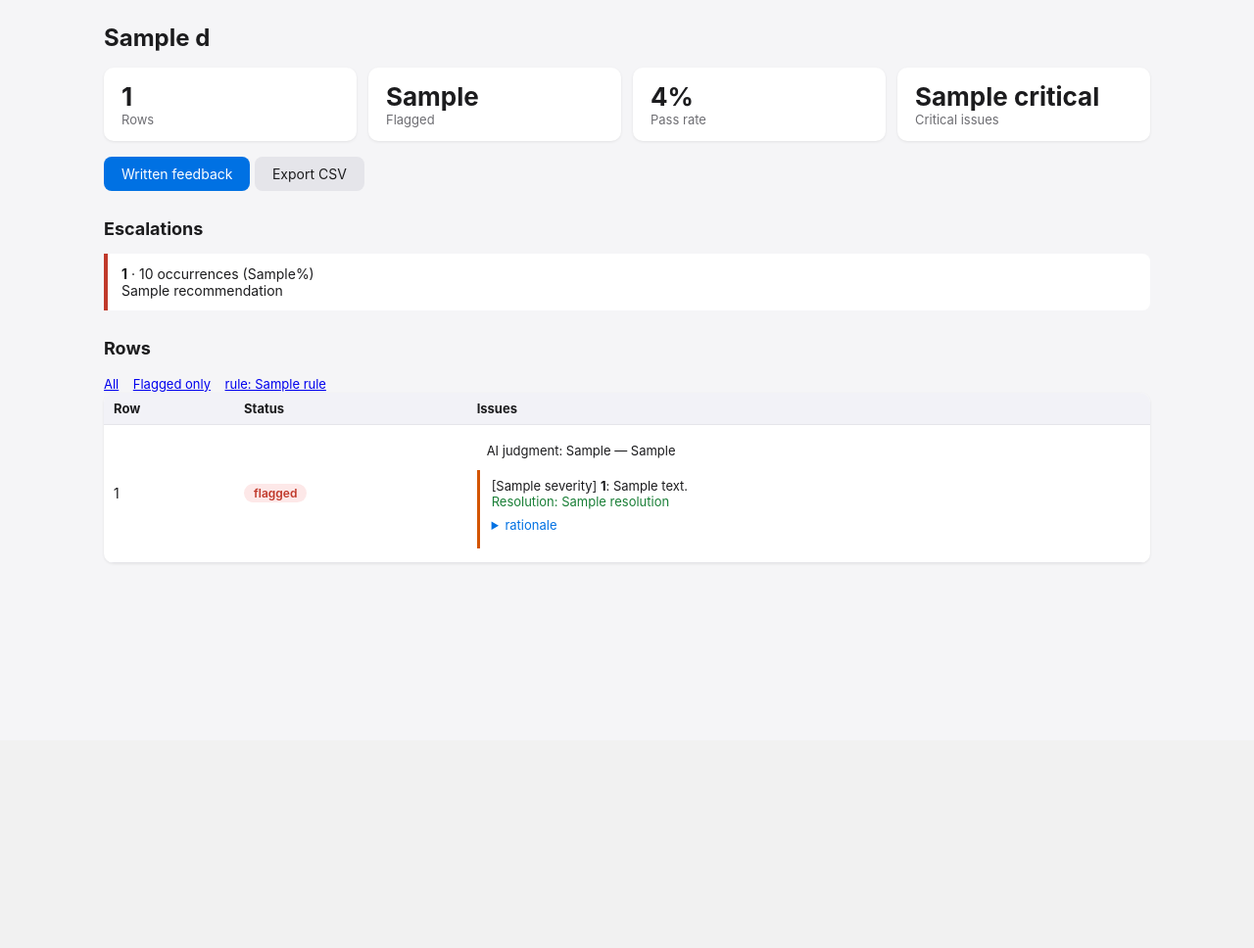
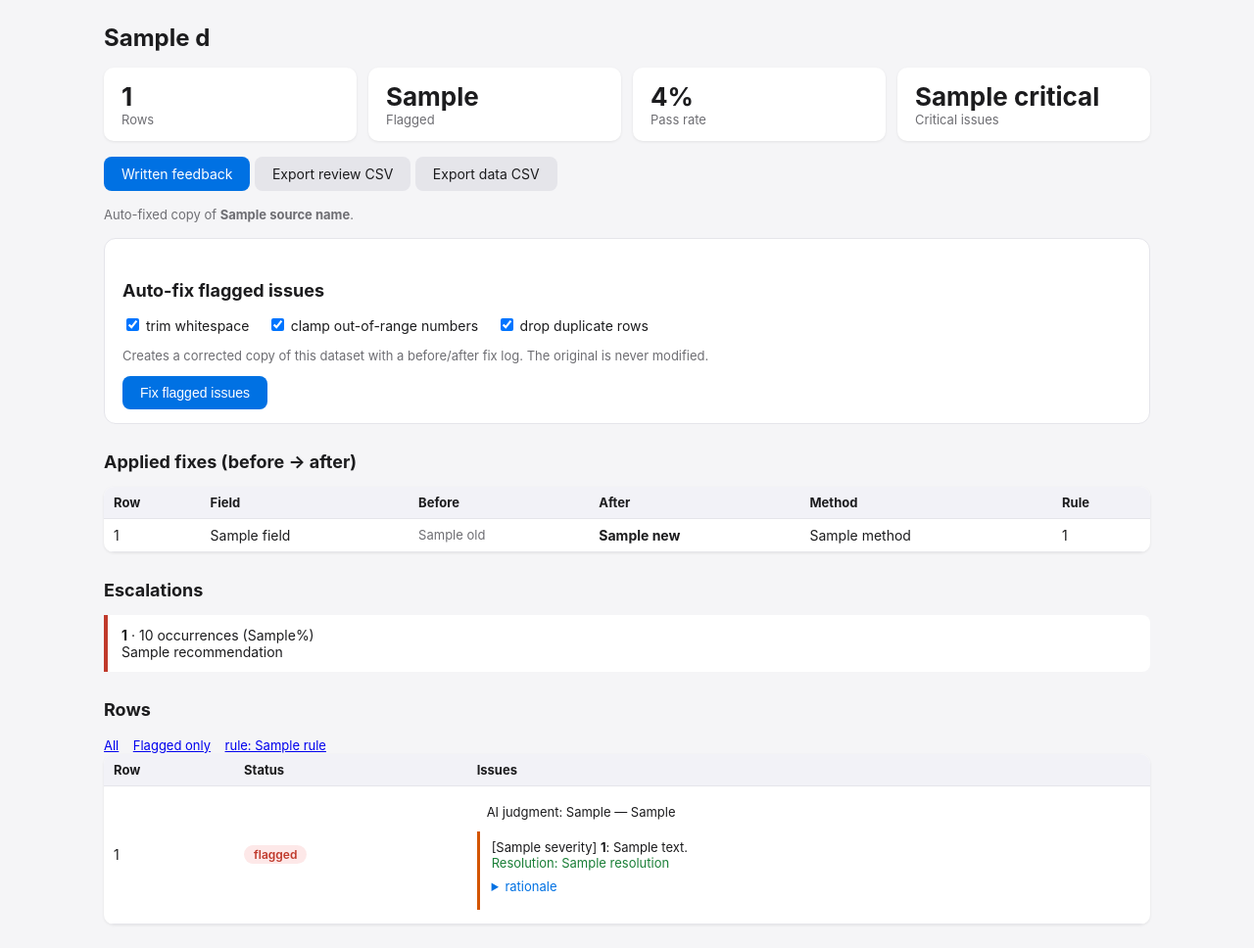
Before and after one commit to clancyjr29/qareview, a Flask app: template templates/dataset.html in a window 1280 px wide. Shown: the part 44-1012 px from the top of the page at 98% size. Before the commit the page ends 618 px from the top, so only its background shows below. Run offline with Flask 3, Linux system fonts and the light colour scheme; the visitor is signed in with stand-in values (Sample User, id 1); tables that the repository leaves empty hold one stand-in row (values such as "Sample post"); the template is opened without the code that fills it: most values are stand-ins (such as "Sample title", 1, 10 or a date in 2020).

Commit message:
Add auto-fix layer: correct flagged issues in datasets
- fixer.py: deterministic fixes (trim, clamp, dedupe, allowed-value
  map/case-normalize, configured defaults) + optional AI corrections
  for whatever remains flagged
- Fixes never touch the original: creates a '(fixed)' copy, re-reviews
  it, and records a before/after fix log (row, field, old, new, method)
- Rubric 'fixes' hooks: cross_field/required defaults, allowed_values maps
- Web: Auto-fix panel on dataset pages, Applied-fixes table, fix-log
  banner, Export data CSV for corrected data
- API: POST /api/datasets/<id>/fix returns summary + fix log
- llm.suggest_fixes batches flagged rows, only corrects flagged fields

```diff
--- a/app.py
+++ b/app.py
@@ -9,6 +9,7 @@ from flask import (Flask, flash, g, jsonify, redirect, render_template,
 
 import db
 import engine
+import fixer
 import llm
 
 app = Flask(__name__)
@@ -158,6 +159,94 @@ def run_review(dataset_id, rubric):
     return review_id, result
 
 
+def dataset_rows_and_issues(dataset_id):
+    """Latest review's rows: [(row_num, data, issues), ...] in order."""
+    conn = db.get_db()
+    review = conn.execute(
+        "SELECT id FROM reviews WHERE dataset_id=? "
+        "ORDER BY created_at DESC LIMIT 1", (dataset_id,)).fetchone()
+    if not review:
+        conn.close()
+        return None
+    rows = conn.execute(
+        "SELECT row_num, data, issues FROM rows WHERE review_id=? "
+        "ORDER BY row_num", (review["id"],)).fetchall()
+    conn.close()
+    return [(r["row_num"], json.loads(r["data"]),
+             json.loads(r["issues"])) for r in rows]
+
+
+def dataset_rubric(ds):
+    """Resolve the rubric used by a dataset (by stored name, else first)."""
+    rubrics = load_default_rubrics()
+    keys = ds.keys()
+    name = ds["rubric_name"] if "rubric_name" in keys else None
+    if name and name in rubrics:
+        return rubrics[name]
+    return rubrics[sorted(rubrics)[0]] if rubrics else None
+
+
+def apply_fixes(dataset_id, use_ai=False, options=None):
+    """Fix all flagged issues in a dataset, creating a corrected copy.
+
+    Returns (new_dataset_id, fix_result).
+    """
+    user = user_or_none()
+    conn = db.get_db()
+    ds = conn.execute("SELECT * FROM datasets WHERE id=? AND user_id=?",
+                      (dataset_id, user["id"])).fetchone()
+    conn.close()
+    if not ds:
+        raise ValueError("dataset not found")
+    rubric = dataset_rubric(ds)
+    if not rubric:
+        raise ValueError("no rubric available")
+
+    triplets = dataset_rows_and_issues(dataset_id)
+    if not triplets:
+        raise ValueError("no reviewed rows")
+    rows = [t[1] for t in triplets]
+    issues_by_row = {t[0]: t[2] for t in triplets if t[2]}
+
+    opts = {"trim": True, "clamp": True, "drop_duplicates": True}
+    if options:
+        opts.update(options)
+    ai_fixer = llm.suggest_fixes if (use_ai and llm.available()) else None
+    result = fixer.fix_dataset(rows, issues_by_row, rubric, options=opts,
+                               ai_fixer=ai_fixer, engine_module=engine)
+
+    # store corrected copy as a new dataset
+    conn = db.get_db()
+    new_id = db.new_id()
+    conn.execute(
+        "INSERT INTO datasets (id, user_id, name, rubric_id, rubric_name, "
+        "source_id, created_at) VALUES (?,?,?,?,?,?,?)",
+        (new_id, user["id"], ds["name"] + " (fixed)", None,
+         ds["rubric_name"], ds["id"], db.now()))
+    review_id = db.new_id()
+    conn.execute(
+        "INSERT INTO reviews (id, dataset_id, rubric_id, stats, "
+        "escalations, feedback, created_at) VALUES (?,?,?,?,?,?,?)",
+        (review_id, new_id, None, json.dumps({}), json.dumps([]),
+         json.dumps([]), db.now()))
+    conn.executemany(
+        "INSERT INTO rows (id, review_id, row_num, status, data, issues) "
+        "VALUES (?,?,?,?,?,?)",
+        [(db.new_id(), review_id, i, "pending", json.dumps(r), "[]")
+         for i, r in enumerate(result["rows"], start=1)])
+    conn.executemany(
+        "INSERT INTO fixes (id, dataset_id, row_num, field, old_value, "
+        "new_value, method, rule_id, created_at) VALUES (?,?,?,?,?,?,?,?,?)",
+        [(db.new_id(), new_id, e["row_num"], e["field"], e["old"],
+          e["new"], e["method"], e["rule_id"], db.now())
+         for e in result["fix_log"]])
+    conn.commit()
+    conn.close()
+
+    run_review(new_id, rubric)
+    return new_id, result
+
+
 def get_latest_review(dataset_id):
     conn = db.get_db()
     review = conn.execute(
@@ -227,8 +316,9 @@ def upload():
         conn = db.get_db()
         ds_id = db.new_id()
         conn.execute(
-            "INSERT INTO datasets (id, user_id, name, rubric_id, created_at) "
-            "VALUES (?,?,?,?,?)", (ds_id, user["id"], name, None, db.now()))
+            "INSERT INTO datasets (id, user_id, name, rubric_id, rubric_name,"
+            " created_at) VALUES (?,?,?,?,?,?)",
+            (ds_id, user["id"], name, None, rubric_name, db.now()))
         review_id = db.new_id()
         conn.execute(
             "INSERT INTO reviews (id, dataset_id, rubric_id, stats, "
@@ -273,6 +363,20 @@ def dataset(dataset_id):
     f_sev = request.args.get("severity")
     f_status = request.args.get("status")
 
+    conn = db.get_db()
+    fixes = conn.execute(
+        "SELECT * FROM fixes WHERE dataset_id=? ORDER BY row_num, field",
+        (dataset_id,)).fetchall() if ds else []
+    source = conn.execute(
+        "SELECT name FROM datasets WHERE id=?",
+        (ds["source_id"],)).fetchone() if "source_id" in ds.keys() \
+        and ds["source_id"] else None
+    conn.close()
+    fix_rows = [{"row_num": f["row_num"], "field": f["field"],
+                 "old": f["old_value"], "new": f["new_value"],
+                 "method": f["method"], "rule_id": f["rule_id"]}
+                for f in fixes]
+
     out = []
     rules_seen = set()
     for r in rows:
@@ -297,7 +401,10 @@ def dataset(dataset_id):
                            feedback=json.loads(review["feedback"])
                            if review else [],
                            escalations=json.loads(review["escalations"])
-                           if review else [])
+                           if review else [],
+                           fix_rows=fix_rows,
+                           source_name=source["name"] if source else None,
+                           ai_available=llm.available())
 
 
 @app.route("/datasets/<dataset_id>/feedback")
@@ -340,6 +447,58 @@ def export(dataset_id):
              f"attachment; filename={ds['name']}-review.csv"})
 
 
+@app.route("/datasets/<dataset_id>/fix", methods=["POST"])
+def fix_route(dataset_id):
+    use_ai = bool(request.form.get("use_ai"))
+    # checkboxes: present = on, absent = off (rendered checked by default)
+    options = {"trim": bool(request.form.get("trim")),
+               "clamp": bool(request.form.get("clamp")),
+               "drop_duplicates": bool(request.form.get("drop_duplicates"))}
+    try:
+        new_id, result = apply_fixes(dataset_id, use_ai=use_ai,
+                                    options=options)
+    except ValueError as e:
+        flash(f"Cannot fix this dataset: {e}")
+        return redirect(url_for("dataset", dataset_id=dataset_id))
+    s = result["summary"]
+    flash(f"Fixed {s['changes_made']} issue(s) across {s['rows_changed']} "
+          f"row(s); {s['rows_dropped']} duplicate row(s) dropped; "
+          f"{s['still_flagged']} row(s) still flagged after fixes.")
+    return redirect(url_for("dataset", dataset_id=new_id))
+
+
+@app.route("/datasets/<dataset_id>/export-data")
+def export_data(dataset_id):
+    """Raw CSV of the dataset's (corrected) data."""
+    user = user_or_none()
+    conn = db.get_db()
+    ds = conn.execute("SELECT * FROM datasets WHERE id=? AND user_id=?",
+                      (dataset_id, user["id"])).fetchone()
+    review = get_latest_review(dataset_id) if ds else None
+    rows = conn.execute(
+        "SELECT row_num, data FROM rows WHERE review_id=? ORDER BY row_num",
+        (review["id"],)).fetchall() if review else []
+    conn.close()
+    if not rows:
+        flash("Nothing to export.")
+        return redirect(url_for("dataset", dataset_id=dataset_id))
+    data = [json.loads(r["data"]) for r in rows]
+    fieldnames = []
+    for d in data:
+        for k in d:
+            if k not in fieldnames:
+                fieldnames.append(k)
+    si = io.StringIO()
+    writer = csv.DictWriter(si, fieldnames=fieldnames, restval="")
+    writer.writeheader()
+    for d in data:
+        writer.writerow(d)
+    return (si.getvalue(), 200,
+            {"Content-Type": "text/csv",
+             "Content-Disposition":
+             f"attachment; filename={ds['name']}-data.csv"})
+
+
 # ---------- JSON API (for programmatic use) ----------
 
 @app.route("/api/datasets/<dataset_id>/issues")
@@ -363,6 +522,22 @@ def api_issues(dataset_id):
                   "issues": json.loads(r["issues"])} for r in rows
                  if r["status"] == "flagged"],
     })
+
+
+@app.route("/api/datasets/<dataset_id>/fix", methods=["POST"])
+def api_fix(dataset_id):
+    """Fix all flagged issues; creates a corrected copy dataset."""
+    body = request.get_json(force=True, silent=True) or {}
+    try:
+        new_id, result = apply_fixes(
+            dataset_id, use_ai=bool(body.get("use_ai")),
+            options=body.get("options") or {})
+    except ValueError as e:
+        return jsonify({"error": str(e)}), 404
+    return jsonify({"fixed_dataset_id": new_id,
+                    "summary": result["summary"],
+                    "fix_log": result["fix_log"],
+                    "ai_available": llm.available()})
 
 
 @app.route("/api/review", methods=["POST"])
--- a/db.py
+++ b/db.py
@@ -50,6 +50,18 @@ CREATE TABLE IF NOT EXISTS rows (
     issues TEXT NOT NULL,
     FOREIGN KEY (review_id) REFERENCES reviews(id)
 );
+CREATE TABLE IF NOT EXISTS fixes (
+    id TEXT PRIMARY KEY,
+    dataset_id TEXT NOT NULL,
+    row_num INTEGER,
+    field TEXT NOT NULL,
+    old_value TEXT,
+    new_value TEXT,
+    method TEXT NOT NULL,
+    rule_id TEXT,
+    created_at REAL NOT NULL,
+    FOREIGN KEY (dataset_id) REFERENCES datasets(id)
+);
 CREATE INDEX IF NOT EXISTS idx_rows_review ON rows(review_id);
 CREATE INDEX IF NOT EXISTS idx_rows_status ON rows(review_id, status);
 """
@@ -64,12 +76,19 @@ def get_db():
 def init_db():
     conn = get_db()
     conn.executescript(SCHEMA)
-    # lightweight migration for pre-1.1 databases
-    try:
-        conn.execute("ALTER TABLE rows ADD COLUMN ai TEXT DEFAULT '{}'")
-        conn.commit()
-    except sqlite3.OperationalError:
-        pass  # column already exists
+    # lightweight migrations for older databases
+    for col in ("ai TEXT DEFAULT '{}'",):
+        try:
+            conn.execute(f"ALTER TABLE rows ADD COLUMN {col}")
+            conn.commit()
+        except sqlite3.OperationalError:
+            pass
+    for col in ("rubric_name TEXT", "source_id TEXT"):
+        try:
+            conn.execute(f"ALTER TABLE datasets ADD COLUMN {col}")
+            conn.commit()
+        except sqlite3.OperationalError:
+            pass
     conn.close()
 
 
--- a/templates/base.html
+++ b/templates/base.html
@@ -61,6 +61,9 @@
     .ai-confirmed { background: #fde8e8; color: #c0392b; }
     .ai-dismissed { background: #e5f6ed; color: #1a7f37; }
     .ai-unclear { background: #fff3cd; color: #664d03; }
+    .fix-panel { background: #fff; border: 1px solid #e5e5ea;
+                 border-radius: 12px; padding: 14px 18px; margin: 16px 0; }
+    .fix-panel form label { display: inline-block; margin-right: 14px; }
   </style>
 </head>
 <body>
--- a/templates/dataset.html
+++ b/templates/dataset.html
@@ -11,8 +11,46 @@
 
 <p>
   <a class="btn" href="/datasets/{{ ds.id }}/feedback">Written feedback</a>
-  <a class="btn secondary" href="/datasets/{{ ds.id }}/export">Export CSV</a>
+  <a class="btn secondary" href="/datasets/{{ ds.id }}/export">Export review CSV</a>
+  <a class="btn secondary" href="/datasets/{{ ds.id }}/export-data">Export data CSV</a>
 </p>
+
+{% if source_name %}
+<p class="muted">Auto-fixed copy of <strong>{{ source_name }}</strong>.</p>
+{% endif %}
+
+{% if stats.flagged_rows %}
+<div class="fix-panel">
+  <h2>Auto-fix flagged issues</h2>
+  <form method="post" action="/datasets/{{ ds.id }}/fix">
+    <label style="font-size:14px"><input type="checkbox" name="trim" value="1" checked style="width:auto"> trim whitespace</label>
+    <label style="font-size:14px"><input type="checkbox" name="clamp" value="1" checked style="width:auto"> clamp out-of-range numbers</label>
+    <label style="font-size:14px"><input type="checkbox" name="drop_duplicates" value="1" checked style="width:auto"> drop duplicate rows</label>
+    {% if ai_available %}
+    <label style="font-size:14px"><input type="checkbox" name="use_ai" value="1" style="width:auto"> AI-correct the rest (needs API key)</label>
+    {% endif %}
+    <p class="muted" style="font-size:13px">Creates a corrected copy of this dataset with a before/after fix log. The original is never modified.</p>
+    <button class="btn" type="submit">Fix flagged issues</button>
+  </form>
+</div>
+{% endif %}
+
+{% if fix_rows %}
+<h2>Applied fixes (before &rarr; after)</h2>
+<table>
+  <tr><th>Row</th><th>Field</th><th>Before</th><th>After</th><th>Method</th><th>Rule</th></tr>
+  {% for f in fix_rows %}
+  <tr>
+    <td>{{ f.row_num }}</td>
+    <td>{{ f.field }}</td>
+    <td class="muted">{{ f.old }}</td>
+    <td><strong>{{ f.new }}</strong></td>
+    <td>{{ f.method }}</td>
+    <td>{{ f.rule_id }}</td>
+  </tr>
+  {% endfor %}
+</table>
+{% endif %}
 
 {% if escalations %}
 <h2>Escalations</h2>
```
Also changed, not shown: fixer.py (added, +225 -0 lines), llm.py (+42 -0 lines), rubrics/general-task-qa.json (+28 -6 lines), README.md.
